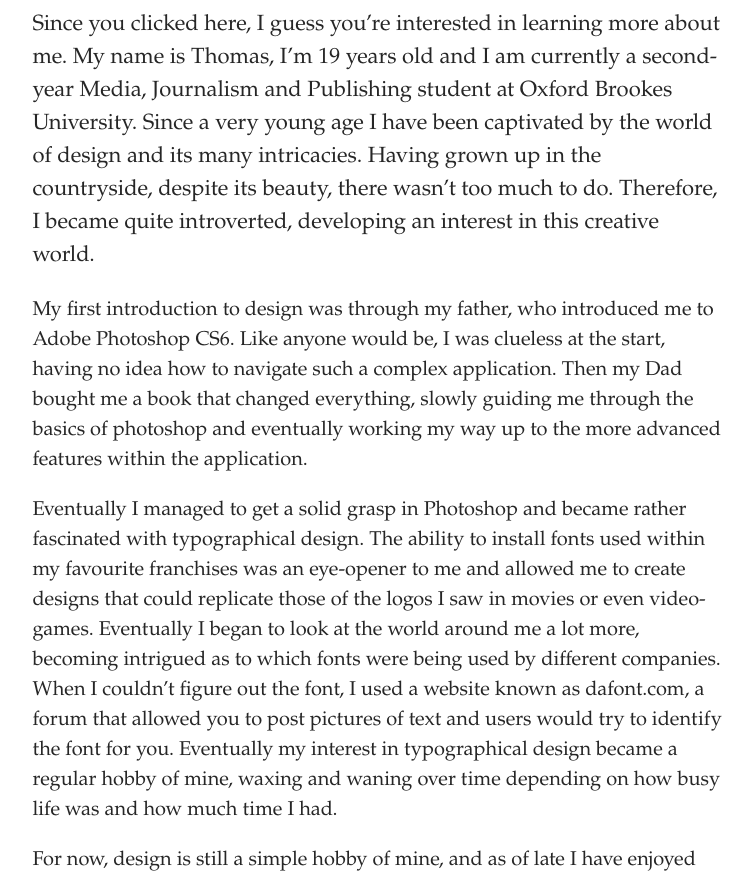
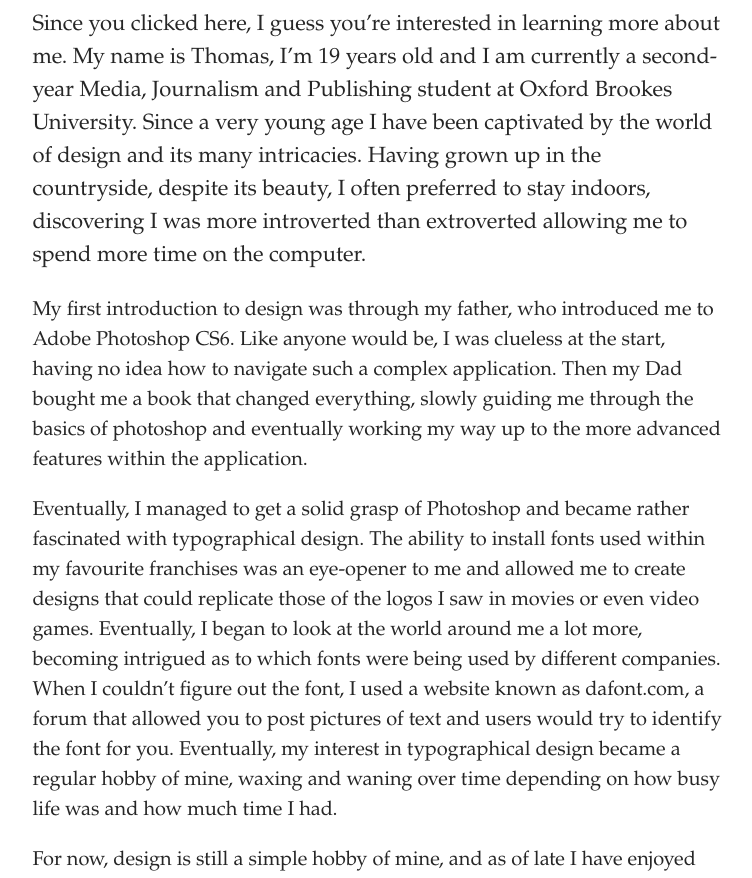
Before and after one commit to tomstanier/MyRepository, a Jekyll site: the page built from pages/about.md, in a window 1280 px wide and 1400 px high, cut to the strip 388-1266 px from the top of the window. Shown: the whole strip, without its empty margins (262-1014 px from the left). Built offline with Jekyll 4.4.1, drawn with Linux system fonts in a browser that asks for light colours; some web fonts are replaced; some of the changed text lies outside the part shown.

Commit message:
Update Page “about”

```diff
--- a/pages/about.md
+++ b/pages/about.md
@@ -11,10 +11,10 @@
 description: null
 show: false
 ---
-Since you clicked here, I guess you're interested in learning more about me. My name is Thomas, I'm 19 years old and I am currently a second-year Media, Journalism and Publishing student at Oxford Brookes University. Since a very young age I have been captivated by the world of design and its many intricacies. Having grown up in the countryside, despite its beauty, there wasn't too much to do. Therefore, I became quite introverted, developing an interest in this creative world.
+Since you clicked here, I guess you're interested in learning more about me. My name is Thomas, I'm 19 years old and I am currently a second-year Media, Journalism and Publishing student at Oxford Brookes University. Since a very young age I have been captivated by the world of design and its many intricacies. Having grown up in the countryside, despite its beauty, I often preferred to stay indoors, discovering I was more introverted than extroverted allowing me to spend more time on the computer.
 
 My first introduction to design was through my father, who introduced me to Adobe Photoshop CS6. Like anyone would be, I was clueless at the start, having no idea how to navigate such a complex application. Then my Dad bought me a book that changed everything, slowly guiding me through the basics of photoshop and eventually working my way up to the more advanced features within the application.
 
-Eventually I managed to get a solid grasp in Photoshop and became rather fascinated with typographical design. The ability to install fonts used within my favourite franchises was an eye-opener to me and allowed me to create designs that could replicate those of the logos I saw in movies or even video-games. Eventually I began to look at the world around me a lot more, becoming intrigued as to which fonts were being used by different companies. When I couldn't figure out the font, I used a website known as dafont.com, a forum that allowed you to post pictures of text and users would try to identify the font for you. Eventually my interest in typographical design became a regular hobby of mine, waxing and waning over time depending on how busy life was and how much time I had.
+Eventually, I managed to get a solid grasp of Photoshop and became rather fascinated with typographical design. The ability to install fonts used within my favourite franchises was an eye-opener to me and allowed me to create designs that could replicate those of the logos I saw in movies or even video games. Eventually, I began to look at the world around me a lot more, becoming intrigued as to which fonts were being used by different companies. When I couldn't figure out the font, I used a website known as dafont.com, a forum that allowed you to post pictures of text and users would try to identify the font for you. Eventually, my interest in typographical design became a regular hobby of mine, waxing and waning over time depending on how busy life was and how much time I had.
 
-For now, design is still a simple hobby of mine, and as of late I have enjoyed redesigning album covers in my free time  for certain artists whom I like admire as creating covers for my spotify playlists. Recently I managed to receive my
+For now, design is still a simple hobby of mine, and as of late I have enjoyed redesigning album covers in my free time for certain artists whom I like admire as creating covers for my Spotify playlists. Whilst I have become more extroverted over time, my interest in design, and specifically typography still remains. This lasting interest is the reasoning behind his website, which acts as a place to explore the history and future of the typographical realm.
```
